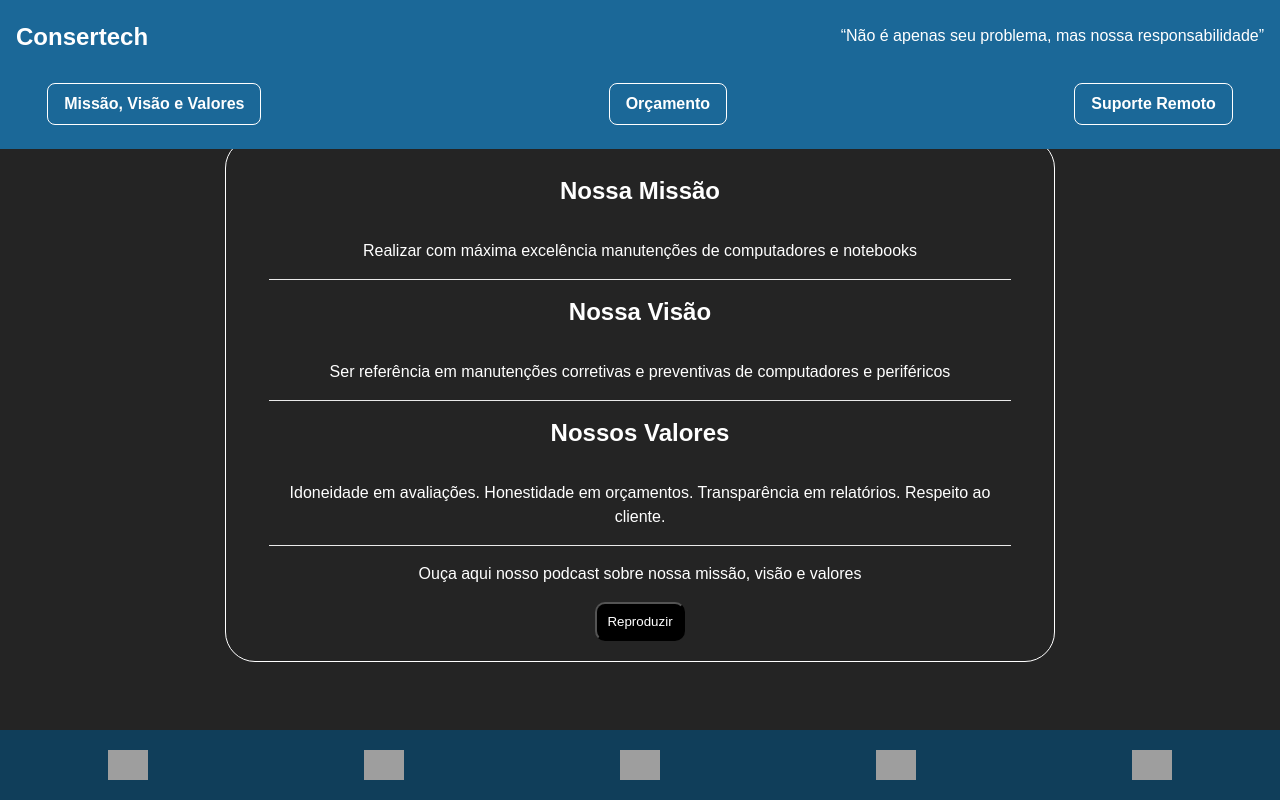
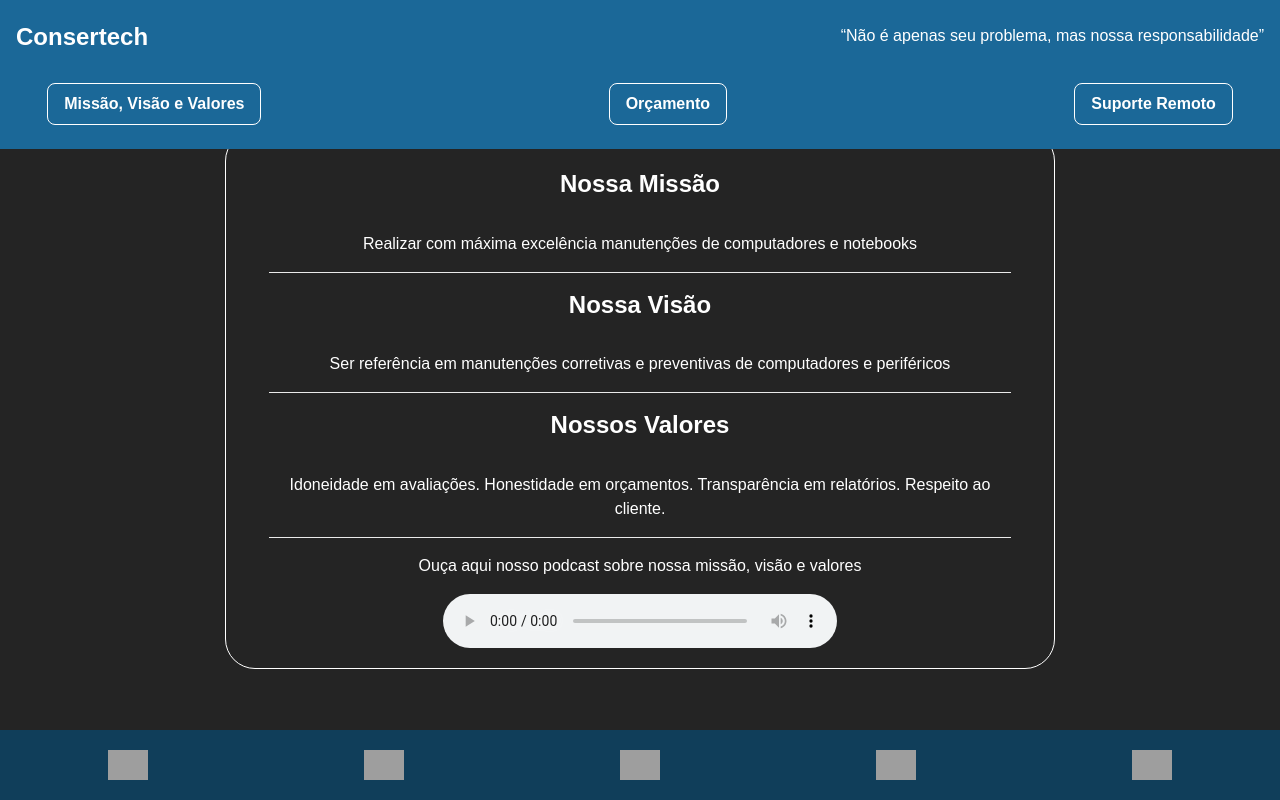
Before and after one commit to Louie-Cipher/consertech, a React (Vite) app: page /missao-visao-valores in a window 1280 px wide. Built offline with nearby package versions, Linux system fonts and the light colour scheme; no server answers; grey boxes are pictures that could not be loaded.

Commit message:
use native <audio/> element

```diff
--- a/src/pages/missao-visao-valores/index.tsx
+++ b/src/pages/missao-visao-valores/index.tsx
@@ -1,21 +1,7 @@
-import { Howl } from 'howler';
-import { useState } from 'react';
 import podcast from '../../assets/podcast.mp3';
 import './styles.css';
 
 export default () => {
-    const [playing, setPlaying] = useState(false);
-
-    const handleButton = () => {
-        setPlaying(!playing);
-
-        if (playing) {
-            soundPlayer.pause();
-        } else {
-            soundPlayer.play();
-        }
-    };
-
     return (
         <div className='content'>
             <div className='mvv-item'>
@@ -41,15 +27,9 @@ export default () => {
 
             <div className='podcast-container'>
                 <p>Ouça aqui nosso podcast sobre nossa missão, visão e valores</p>
-                <button className='play-button' onClick={handleButton}>
-                    {playing ? 'Pausar' : 'Reproduzir'}
-                </button>
+
+                <audio className='audio-player' src={podcast} controls />
             </div>
         </div>
     );
 };
-
-const soundPlayer = new Howl({
-    src: [podcast],
-    volume: 2,
-});
--- a/src/pages/missao-visao-valores/styles.css
+++ b/src/pages/missao-visao-valores/styles.css
@@ -19,13 +19,12 @@
     text-align: center;
 }
 
-.play-button {
+.audio-player {
     display: flex;
+    flex-direction: column;
     align-items: center;
     justify-content: center;
-    background-color: #000;
-    color: #fff;
-    padding: 10px;
-    border-radius: 10px;
-    cursor: pointer;
+    width: 50%;
+    padding: 0 1rem;
+    text-align: center;
 }
```
